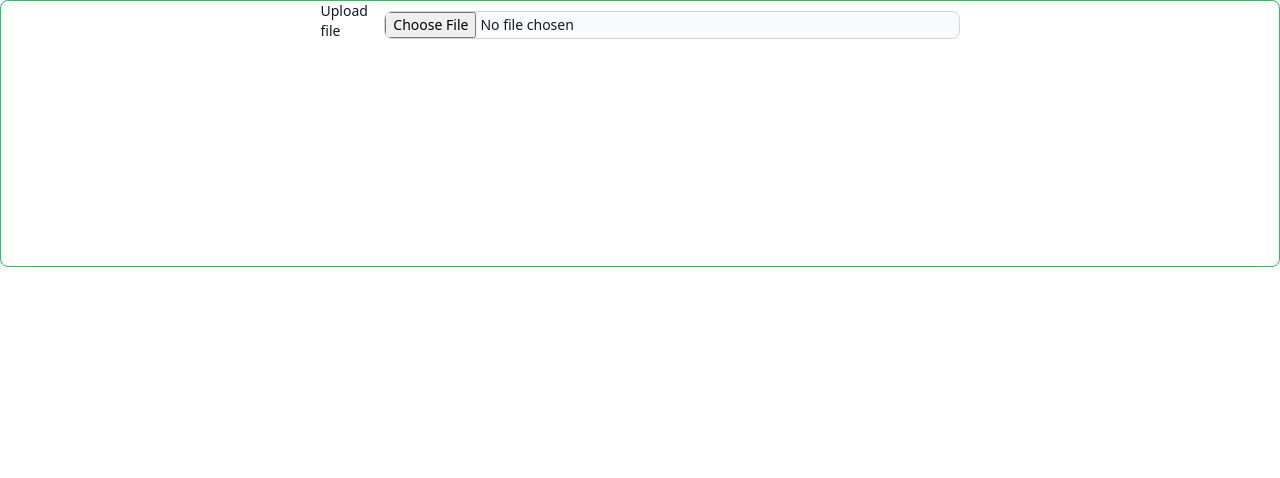
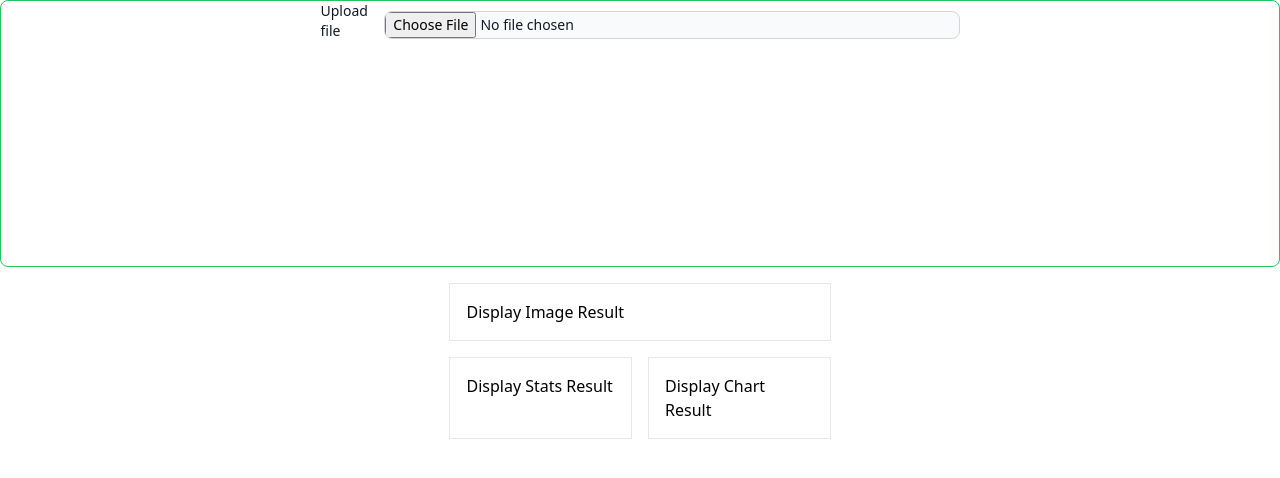
Before and after one commit to amew0/SihaSansFrontieres, a React (Vite) app in the folder front/: page / in a window 1280 px wide. Shown: the top 478 px of the page. Built offline with nearby package versions, Linux system fonts and the light colour scheme.

Commit message:
fix conflicts

```diff
--- a/front/src/App.tsx
+++ b/front/src/App.tsx
@@ -1,4 +1,6 @@
-import Input from "./componets/Input";
+import { useState } from "react";
+import Input from "./components/Input";
+import ResultPage from "./components/ResultPage";
 
 function App() {
   return (
@@ -8,7 +10,7 @@ function App() {
       </div>
 
       <div className="h-2/3">
-
+        <ResultPage />
       </div>
     </div>
   );
--- /dev/null
+++ b/front/src/components/ChartResult.tsx
@@ -0,0 +1,11 @@
+import React from 'react';
+
+const ChartResult: React.FC = () => {
+    return (
+        <div className="border p-4 w-1/2">
+          Display Chart Result
+        </div>
+      );
+};
+
+export default ChartResult;
--- /dev/null
+++ b/front/src/components/ImageResult.tsx
@@ -0,0 +1,11 @@
+import React from 'react';
+
+const ImageResult: React.FC = () => {
+    return (
+        <div className="border p-4 flex-1">
+          Display Image Result
+        </div>
+      );
+};
+
+export default ImageResult;
--- /dev/null
+++ b/front/src/components/ResultPage.tsx
@@ -0,0 +1,18 @@
+import React from 'react';
+import ImageResult from './ImageResult';
+import StatsResult from './StatsResult';
+import ChartResult from './ChartResult';
+
+const ResultPage: React.FC = () => {
+  return (
+    <div className="flex flex-col gap-4 p-4">
+    <ImageResult />
+    <div className="flex justify-between gap-4">
+      <StatsResult />
+      <ChartResult />
+    </div>
+  </div>
+  );
+};
+
+export default ResultPage;
--- /dev/null
+++ b/front/src/components/StatsResult.tsx
@@ -0,0 +1,11 @@
+import React from 'react';
+
+const StatsResult: React.FC = () => {
+    return (
+        <div className="border p-4 w-1/2">
+          Display Stats Result
+        </div>
+      );
+};
+
+export default StatsResult;
```
Also changed, not shown: front/src/components/Input.tsx (renamed from front/src/componets/Input.tsx).
